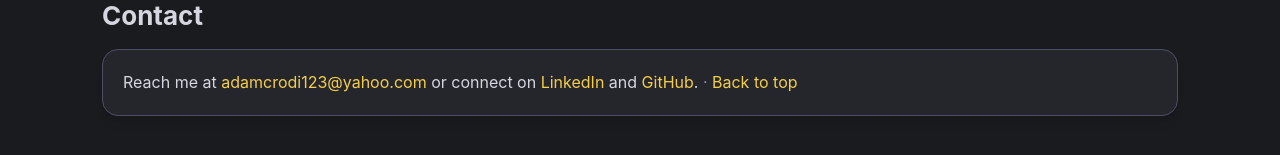
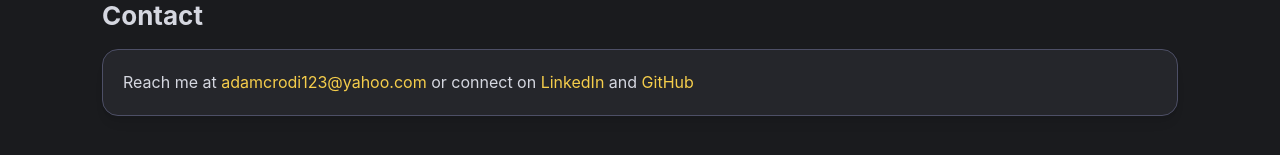
Before and after one commit to adamrodi/adamrodi.com, a React (Vite) app: page / in a window 1280 px wide. Shown: the part 5916-6071 px from the top of the page. Built offline with nearby package versions, Linux system fonts and the light colour scheme.

Commit message:
remove "back to top" link in contact section

```diff
--- a/src/pages/Home.tsx
+++ b/src/pages/Home.tsx
@@ -3,14 +3,12 @@ import {
   Title,
   Text,
   Card,
-
   Anchor,
   Box,
   Grid,
   Stack,
   Group,
   Image,
-
 } from "@mantine/core";
 import { IconArrowRight } from "@tabler/icons-react";
 import PrimaryButton from "../components/PrimaryButton";
@@ -94,11 +92,9 @@ export default function Home() {
           </Title>
 
           <Text ta="center" c="dimmed" maw={720}>
-            A collection of my software development projects.
-            Click a project to read its case study. Each is
-            a deep dive into the problem, the decisions
-            behind the solution, and what I learned along
-            the way.
+            A collection of my software development projects. Click a project to
+            read its case study. Each is a deep dive into the problem, the
+            decisions behind the solution, and what I learned along the way.
           </Text>
         </Stack>
 
@@ -261,12 +257,6 @@ export default function Home() {
               <Anchor href="https://github.com/adamrodi" target="_blank">
                 GitHub
               </Anchor>
-              .
-              <Text span c="dimmed">
-                {" "}
-                ·{" "}
-              </Text>
-              <Anchor href="#hero">Back to top</Anchor>
             </Text>
           </Card>
         </Box>
```
